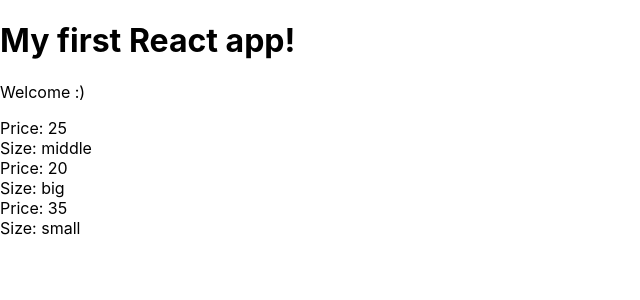
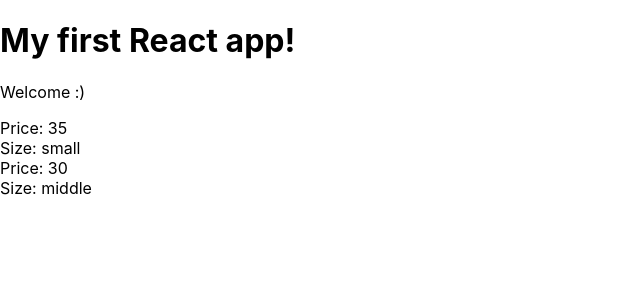
Before and after one commit to LindaLiBogardi/addCSS-, a React (Create React App) app: page / in a window 1280 px wide. Shown: the top 300 px of the page, without its empty margins (0-640 px from the left). Built offline with nearby package versions, Linux system fonts and the light colour scheme.

Commit message:
select and show

```diff
--- a/src/App.js
+++ b/src/App.js
@@ -6,7 +6,8 @@ class App extends Component {
     muffins : [
       {price: 25, size: 'middle', id: 1},
       {price: 20, size: 'big', id: 2},
-      {price: 35, size: 'small', id: 3}
+      {price: 35, size: 'small', id: 3},
+      {price: 30, size: 'middle', id: 3}
     ]
   }
   render() {
--- a/src/Muffins.js
+++ b/src/Muffins.js
@@ -1,22 +1,25 @@
-import React, { Component} from 'react';
+import React from 'react';
 
-class Muffins extends Component {
-    render (){
-        const { muffins } = this.props;
-        const muffinList=muffins.map(muffin => {
+const Muffins =({muffins}) =>  {
+    const muffinlist = muffins.map(muffin => {
+    if (muffin.price>25){
         return (
             <div className="muffin" key={muffin.id}>
               <div>Price: {muffin.price}</div>
               <div>Size: {muffin.size} </div>
             </div>
         )
-    })
+    } else {
+        return null
+    }
+})
+
     return(
         <div className="muffin-list">
-            {muffinList}
+            {muffinlist}
         </div>
     )
-  }
 }
 
+
 export default Muffins
```
